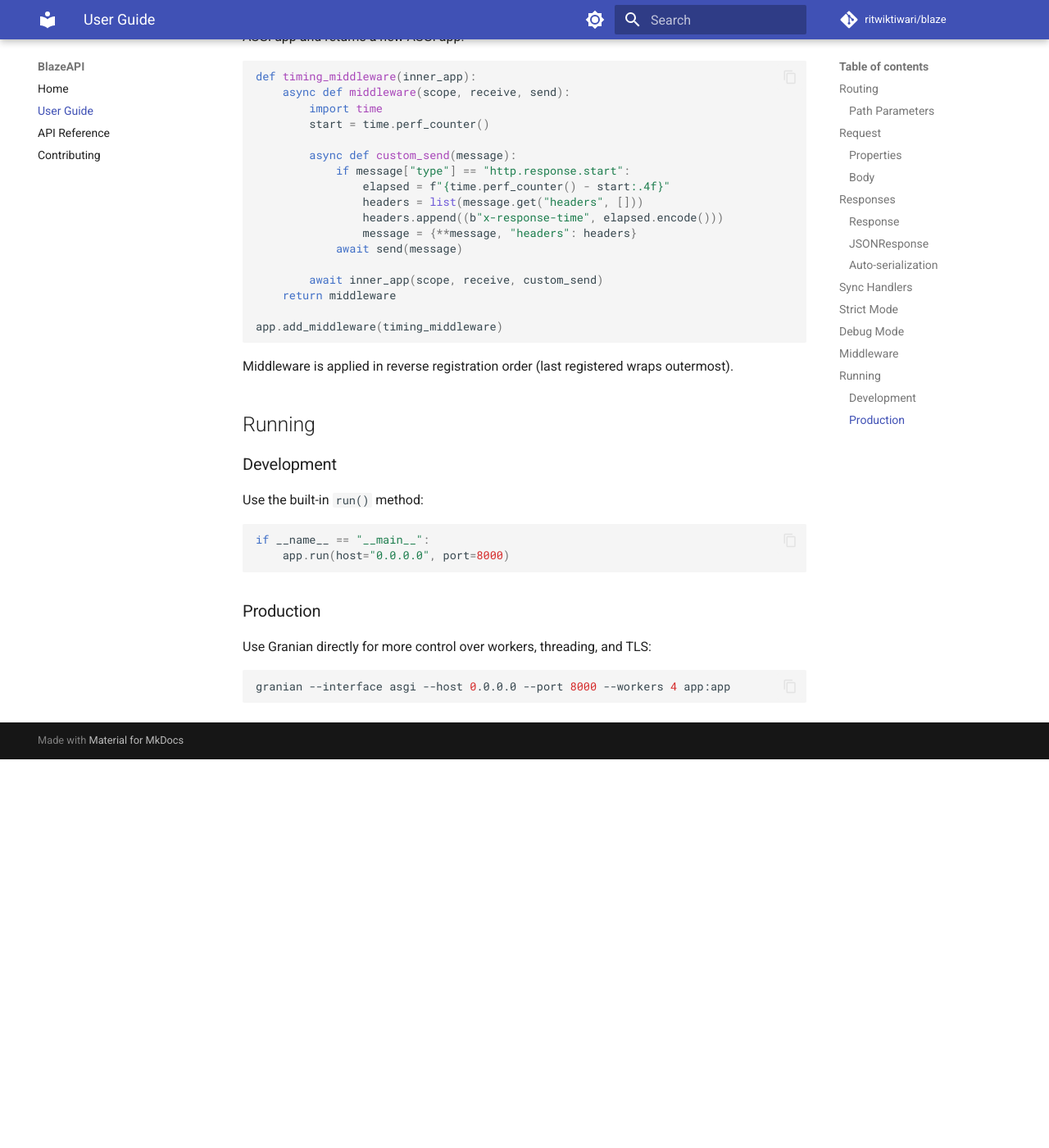
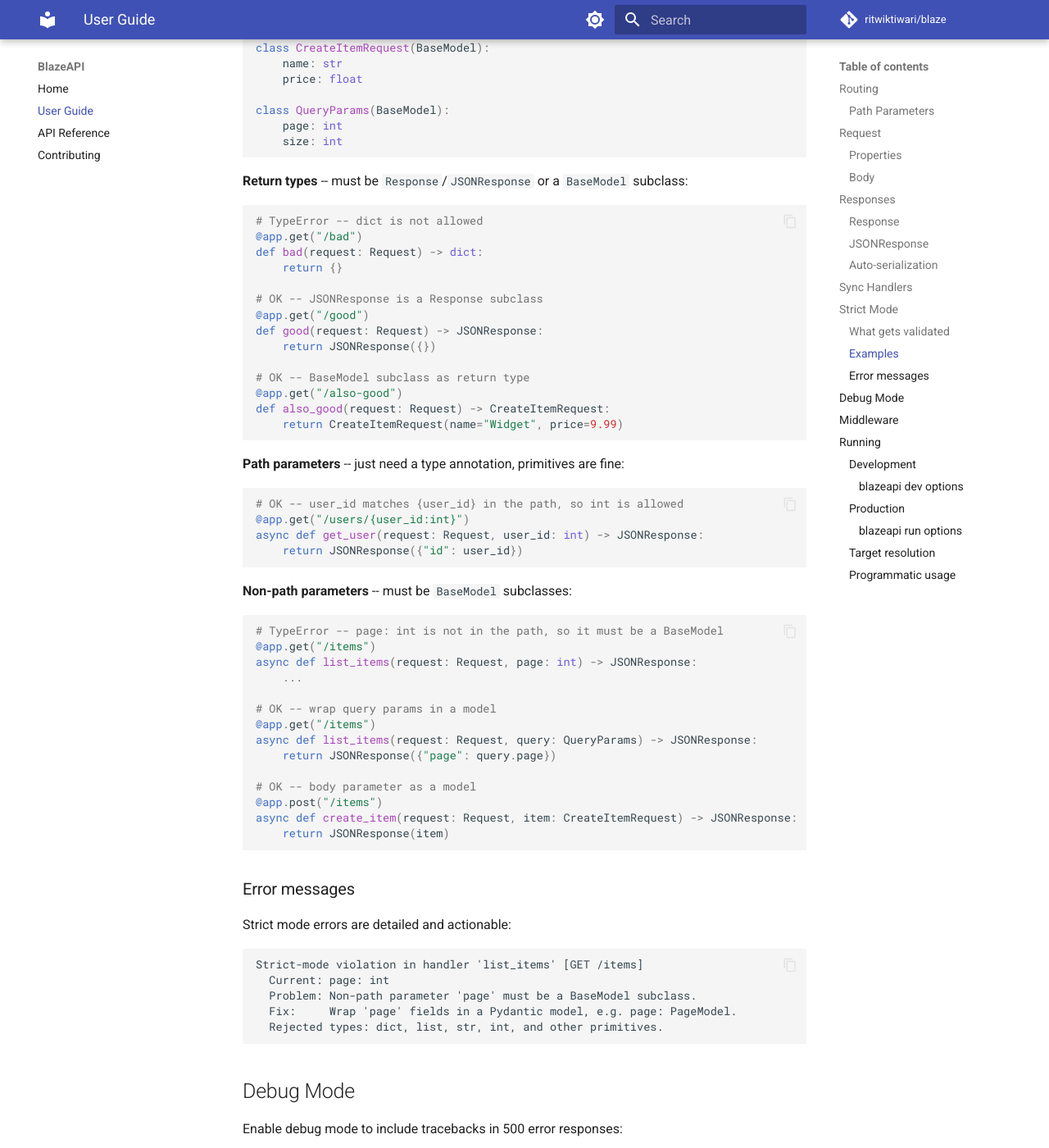
Before and after one commit to ritwiktiwari/blazeapi, an MkDocs documentation site: the page built from docs/guide.md, in a window 1280 px wide and 1400 px high, scrolled down 4108 px. Shown: the whole window at 82% size. Built offline with MkDocs 1.6.1 and Material for MkDocs 9.7.7, drawn with Linux system fonts in a browser that asks for light colours; comment, search, counter and statistics services are not loaded; before the commit the page ends 5034 px from its top, so only the background shows below that; some of the changed text lies outside the part shown.

Commit message:
feat: strict mode

````diff
--- a/docs/guide.md
+++ b/docs/guide.md
@@ -136,26 +136,99 @@ def slow(request: Request) -> JSONResponse:
 
 ## Strict Mode
 
-Enable strict mode to validate handler return type annotations at registration time:
+Enable strict mode to get comprehensive handler signature validation at route registration time. This catches type errors early -- at import time rather than at request time.
 
 ```python
 app = BlazeAPI(strict=True)
+```
 
-# This raises TypeError immediately at decoration time:
+### What gets validated
+
+Strict mode enforces five rules when a handler is registered:
+
+| Rule | Requirement | Allowed | Rejected |
+|------|-------------|---------|----------|
+| 1 | Return type annotation exists | Any annotation | Missing annotation |
+| 2 | Return type is structured | `BaseModel` subclass, `Response` subclass | `dict`, `list`, primitives |
+| 3 | All parameters are typed | Any type annotation | Missing annotation |
+| 4 | Non-path parameters are models | `BaseModel` subclass | `dict`, `list`, primitives |
+| 5 | Path parameters have types | Primitives OK (`int`, `str`, etc.) | Missing annotation |
+
+### Examples
+
+```python
+from pydantic import BaseModel
+from blazeapi import BlazeAPI, Request, JSONResponse
+
+app = BlazeAPI(strict=True)
+
+class CreateItemRequest(BaseModel):
+    name: str
+    price: float
+
+class QueryParams(BaseModel):
+    page: int
+    size: int
+```
+
+**Return types** -- must be `Response`/`JSONResponse` or a `BaseModel` subclass:
+
+```python
+# TypeError -- dict is not allowed
 @app.get("/bad")
-def bad(request: Request) -> dict:  # not a Response subclass
+def bad(request: Request) -> dict:
     return {}
 
-# This is fine:
+# OK -- JSONResponse is a Response subclass
 @app.get("/good")
 def good(request: Request) -> JSONResponse:
     return JSONResponse({})
+
+# OK -- BaseModel subclass as return type
+@app.get("/also-good")
+def also_good(request: Request) -> CreateItemRequest:
+    return CreateItemRequest(name="Widget", price=9.99)
 ```
 
-Strict mode requires:
+**Path parameters** -- just need a type annotation, primitives are fine:
 
-1. A return type annotation on every handler
-2. The annotation must be `Response` or a subclass (e.g. `JSONResponse`)
+```python
+# OK -- user_id matches {user_id} in the path, so int is allowed
+@app.get("/users/{user_id:int}")
+async def get_user(request: Request, user_id: int) -> JSONResponse:
+    return JSONResponse({"id": user_id})
+```
+
+**Non-path parameters** -- must be `BaseModel` subclasses:
+
+```python
+# TypeError -- page: int is not in the path, so it must be a BaseModel
+@app.get("/items")
+async def list_items(request: Request, page: int) -> JSONResponse:
+    ...
+
+# OK -- wrap query params in a model
+@app.get("/items")
+async def list_items(request: Request, query: QueryParams) -> JSONResponse:
+    return JSONResponse({"page": query.page})
+
+# OK -- body parameter as a model
+@app.post("/items")
+async def create_item(request: Request, item: CreateItemRequest) -> JSONResponse:
+    return JSONResponse(item)
+```
+
+### Error messages
+
+Strict mode errors are detailed and actionable:
+
+```
+Strict-mode violation in handler 'list_items' [GET /items]
+  Current: page: int
+  Problem: Non-path parameter 'page' must be a BaseModel subclass.
+  Fix:     Wrap 'page' fields in a Pydantic model, e.g. page: PageModel.
+  Rejected types: dict, list, str, int, and other primitives.
+```
 
 ## Debug Mode
 
@@ -195,19 +268,70 @@ Middleware is applied in reverse registration order (last registered wraps outer
 
 ## Running
 
+BlazeAPI provides a CLI with two commands: `blazeapi dev` for development and `blazeapi run` for production. Both are powered by [Granian](https://github.com/emmett-framework/granian).
+
 ### Development
 
-Use the built-in `run()` method:
+```bash
+blazeapi dev main.py
+```
 
-```python
-if __name__ == "__main__":
-    app.run(host="0.0.0.0", port=8000)
+This starts the server on `http://127.0.0.1:8000` with auto-reload, debug-level logging, and access logs enabled. The server automatically restarts when you change your code.
+
+```bash
+# Custom host and port
+blazeapi dev main.py --host 0.0.0.0 --port 3000
+
+# Disable auto-reload
+blazeapi dev main.py --no-reload
 ```
+
+#### `blazeapi dev` options
+
+| Option | Default | Description |
+|--------|---------|-------------|
+| `PATH` | `main.py` | Python file or `module:var` target |
+| `--host` | `127.0.0.1` | Bind address |
+| `--port` | `8000` | Bind port |
+| `--reload` / `--no-reload` | `--reload` | Auto-reload on code changes |
+
+Dev mode automatically sets debug-level logging and enables access logs.
 
 ### Production
 
-Use Granian directly for more control over workers, threading, and TLS:
+```bash
+blazeapi run main.py --host 0.0.0.0 --port 8000 --workers 4
+```
+
+#### `blazeapi run` options
+
+| Option | Default | Description |
+|--------|---------|-------------|
+| `PATH` | `main.py` | Python file or `module:var` target |
+| `--host` | `127.0.0.1` | Bind address. Use `0.0.0.0` to accept external connections. |
+| `--port` | `8000` | Bind port |
+| `--workers` | `1` | Number of worker processes |
+
+For full control over threading, TLS, backpressure, and other Granian options, use Granian directly:
 
 ```bash
 granian --interface asgi --host 0.0.0.0 --port 8000 --workers 4 app:app
 ```
+
+### Target resolution
+
+The `PATH` argument accepts two forms:
+
+- **File path** -- `main.py`, `app.py`, etc. BlazeAPI auto-discovers the app instance by looking for variables named `app` or `application`, then falls back to any `BlazeAPI` instance found in the module.
+- **Module:var** -- `myapp:app`, `server:application`, etc. Used directly as the Granian target.
+
+### Programmatic usage
+
+You can also start the server from Python with `app.run()`:
+
+```python
+if __name__ == "__main__":
+    app.run(dev=True)
+```
+
+`app.run()` accepts the same options: `host`, `port`, `dev`, `reload`, `workers`, `log_level`, and any extra keyword arguments are passed through to Granian.
--- a/pyproject.toml
+++ b/pyproject.toml
@@ -4,7 +4,7 @@ build-backend = "hatchling.build"
 
 [project]
 name = "blazeapi"
-version = "0.0.2"
+version = "0.0.3"
 description = "Typed-first Python web framework for blazingly fast, stable APIs."
 readme = "README.md"
 license = "Apache-2.0"
````
Also changed, not shown: README.md (+88 -7 lines), docs/api.md (+7 -0 lines), 5 other files.
